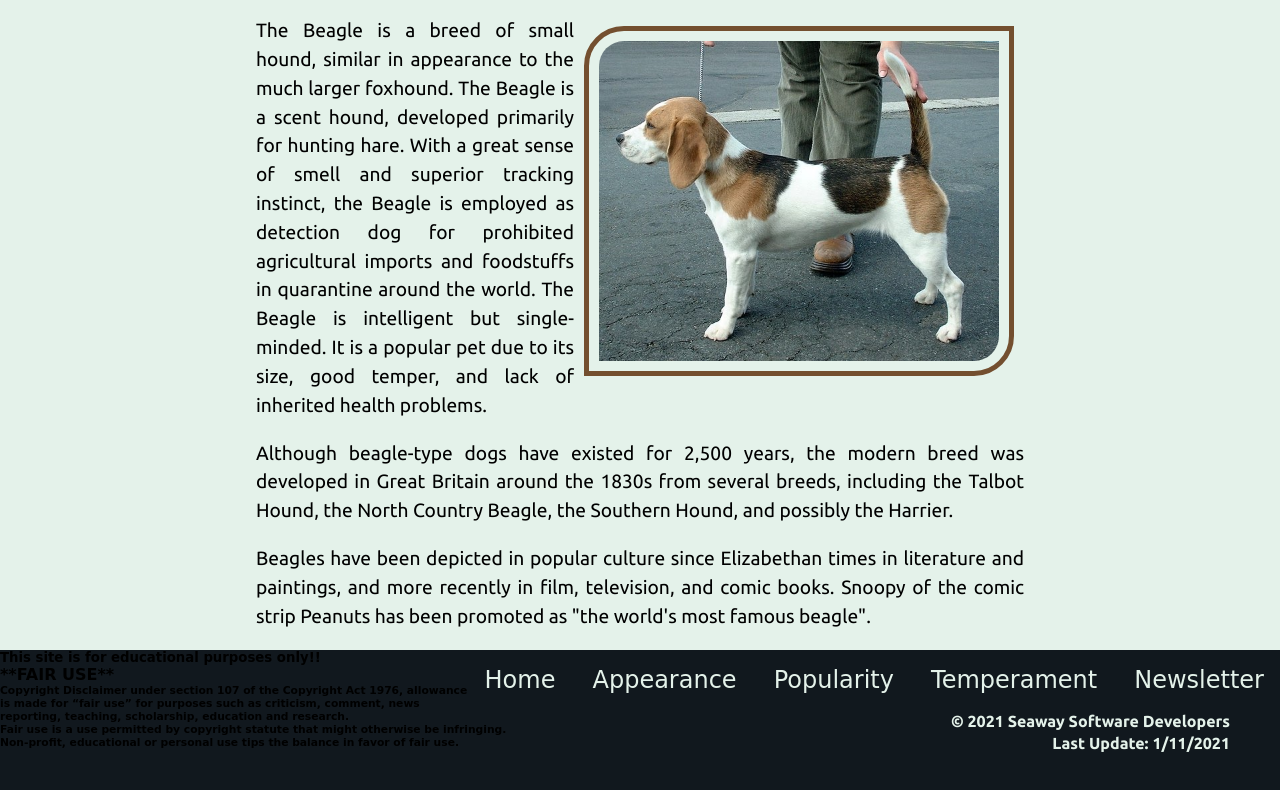
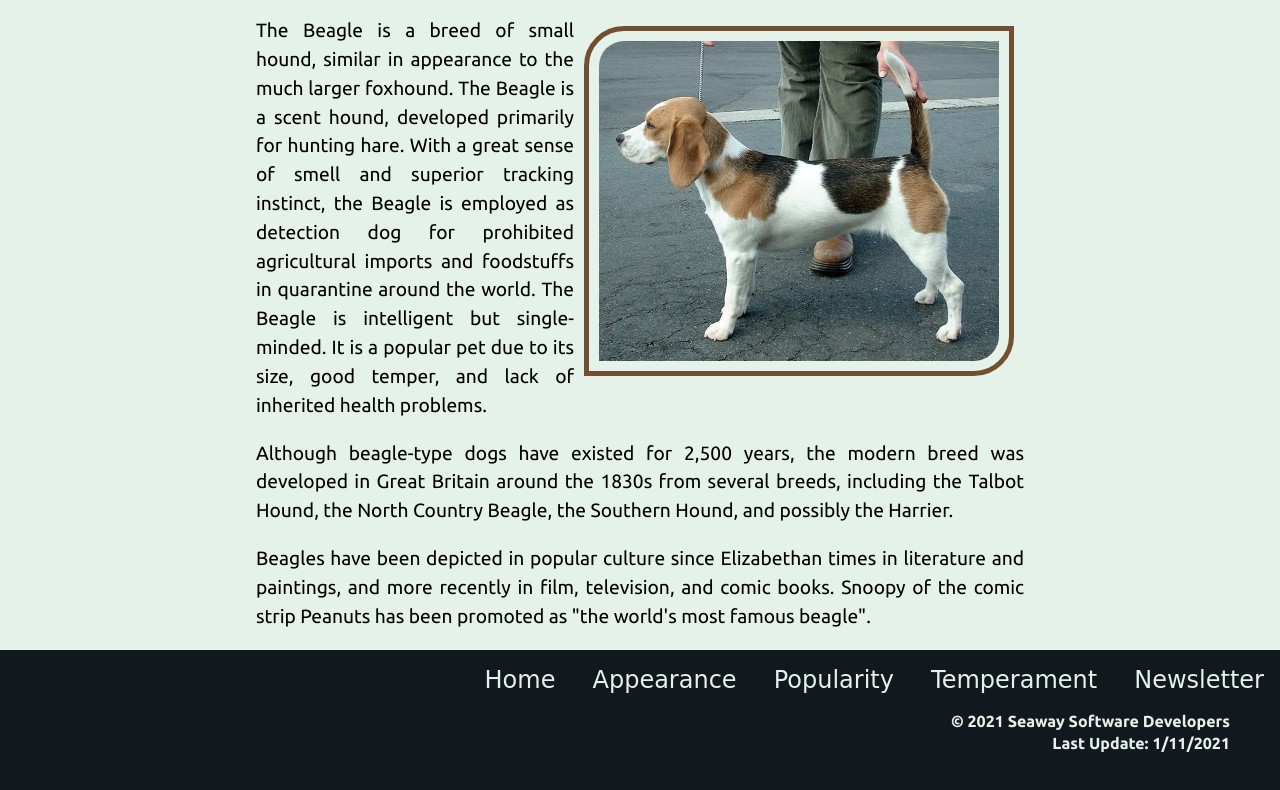
Before and after one commit to dmwellsSDBD/beagles22, a plain HTML site: page index.html in a window 1280 px wide. Shown: the part 334-1124 px from the top of the page. Drawn offline with Linux system fonts and the light colour scheme; a web font is replaced by a local one.

```diff
--- a/index.html
+++ b/index.html
@@ -44,10 +44,6 @@
         </nav>
         <p class="copyright">&copy; 2021 Seaway Software Developers</p>
         <p class="lastUpdate">Last Update: 1/11/2021</p>
-        <h5>This site is for educational purposes only!!</h5>
-		<h4>**FAIR USE**</h4>
-
-		<h6>Copyright Disclaimer under section 107 of the Copyright Act 1976, allowance is made for “fair use” for purposes such as criticism, comment, news reporting, teaching, scholarship, education and research.<br>Fair use is a use permitted by copyright statute that might otherwise be infringing. <br>Non-profit, educational or personal use tips the balance in favor of fair use. </h6>
     </footer>
 </body>
 </html>
```
